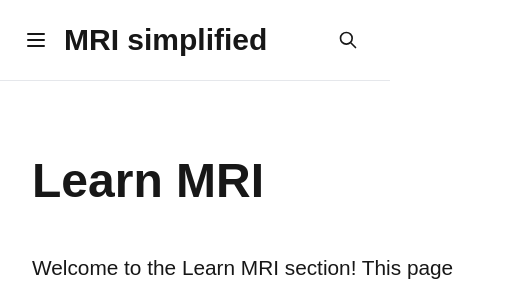
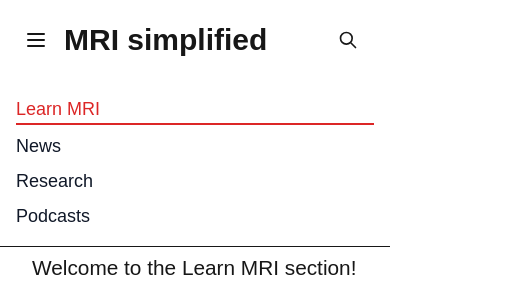
Before and after one commit to cxanthis/mri_simplified_webpage_poc, a Next.js app: page /learn-mri in a window 390 px wide. Both pictures are taken after a click on the button 36 px from the left and 40 px from the top of the page. Shown: the top 295 px of the page, 511 px wide, since content can reach past the window. Built offline with nearby package versions, Linux system fonts and the light colour scheme; no server answers.

Commit message:
Improve mobile responsiveness

```diff
--- a/app/learn-mri/page.tsx
+++ b/app/learn-mri/page.tsx
@@ -24,7 +24,7 @@ export default function LearnMRITextPage() {
               Begin by selecting one of the three parts below. Each part is organized into chapters, sections, subsections,
               and topics, allowing you to dive deeply into the fascinating world of MRI.
             </p>
-            <div className="flex justify-between mt-10 pl-15 pr-15 w-full">
+            <div className="flex flex-col sm:flex-row justify-between mt-10 px-6 w-full gap-4">
               <Link
                 href="/learn-mri/topic/mri-fundamentals"
                 className="text-blue-600 hover:underline text-2xl"
--- a/app/news/page.tsx
+++ b/app/news/page.tsx
@@ -95,7 +95,7 @@ export default async function NewsPage({ searchParams }: NewsPageProps) {
           });
           return (
             <div key={index} className={styles.tile}>
-              <div className="flex justify-between items-center">
+              <div className="flex flex-col sm:flex-row justify-between items-center gap-4">
                 {/* Left side: Text content */}
                 <div className="flex flex-col gap-2">
                   <div className="flex items-center gap-2 mb-1">
--- a/app/page.tsx
+++ b/app/page.tsx
@@ -21,7 +21,7 @@ export default function Home() {
         </div>
 
         {/* Content sections */}
-        <div className="grid grid-cols-4 lg:grid-cols-1 gap-8">
+        <div className="mt-8">
           <NewsSection />
         </div>
 
--- a/app/podcasts/page.tsx
+++ b/app/podcasts/page.tsx
@@ -82,7 +82,7 @@ export default async function PodcastsPage({ searchParams }: PodcastsPageProps)
               })
             : '';
           return (
-            <div key={index} className={`${styles.tile} flex items-center justify-between`}>
+            <div key={index} className={`${styles.tile} flex flex-col sm:flex-row items-center justify-between gap-4`}>
               <div className="flex flex-col gap-2">
                 <Link href={`/podcasts/${item.slug.current}`} className="group">
                   <h3 className="text-2xl font-bold mb-0 group-hover:text-blue-600 transition-colors">
--- a/components/EbookBanner.tsx
+++ b/components/EbookBanner.tsx
@@ -3,7 +3,7 @@ import Image from 'next/image';
 
 export default function Banner() {
     return (
-        <div className="w-full bg-black text-white p-8 mt-16 flex items-center justify-between">
+        <div className="w-full bg-black text-white p-8 mt-16 flex flex-col md:flex-row items-center justify-between gap-4">
           {/* Left side text content */}
           <div className="max-w-2xl">
             <h2 className="text-2xl font-bold">Are you about to take the ARRT exam?</h2>
--- a/components/Footer.tsx
+++ b/components/Footer.tsx
@@ -3,9 +3,9 @@ import Link from "next/link";
 export default function Footer() {
   return (
     <footer className="w-full bg-gray-900 text-white py-6 mt-10">
-      <div className="container mx-auto flex justify-between items-center px-4">
+      <div className="container mx-auto flex flex-col md:flex-row justify-between items-center px-4 gap-4">
         <p>&copy; {new Date().getFullYear()} MRI simplified. All rights reserved.</p>
-        <nav>
+        <nav className="mt-2 md:mt-0">
           <ul className="flex space-x-4">
           <li>
               <Link href="/" className="hover:underline">
--- a/components/Navbar.tsx
+++ b/components/Navbar.tsx
@@ -2,6 +2,7 @@
 
 import Link from 'next/link';
 import { usePathname } from 'next/navigation';
+import { useState } from 'react';
 import {
   SignInButton,
   SignUpButton,
@@ -12,6 +13,7 @@ import {
 
 export default function Navbar() {
   const pathname = usePathname();
+  const [menuOpen, setMenuOpen] = useState(false);
 
   const isActive = (path: string) => pathname === path || pathname.startsWith(`${path}/`);
 
@@ -23,7 +25,10 @@ export default function Navbar() {
       <div className="container mx-auto px-4 md:px-6">
         <div className="flex justify-between items-center h-20">
           <div className="flex items-center">
-            <button className="md:hidden p-2 mr-2">
+            <button
+              className="md:hidden p-2 mr-2"
+              onClick={() => setMenuOpen(!menuOpen)}
+            >
               <svg className="h-6 w-6" fill="none" viewBox="0 0 24 24" stroke="currentColor">
                 <path
                   strokeLinecap="round"
@@ -52,6 +57,30 @@ export default function Navbar() {
               Podcasts
             </Link>
           </div>
+
+          {/* Mobile menu */}
+          {menuOpen && (
+            <div className="absolute top-20 left-0 w-full bg-white border-b md:hidden z-10">
+              <div className="flex flex-col p-4 space-y-2">
+                <Link href="/learn-mri" className={linkClass('/learn-mri')}
+                  onClick={() => setMenuOpen(false)}>
+                  Learn MRI
+                </Link>
+                <Link href="/news" className={linkClass('/news')}
+                  onClick={() => setMenuOpen(false)}>
+                  News
+                </Link>
+                <Link href="/research-topic" className={linkClass('/research-topic')}
+                  onClick={() => setMenuOpen(false)}>
+                  Research
+                </Link>
+                <Link href="/podcasts" className={linkClass('/podcasts')}
+                  onClick={() => setMenuOpen(false)}>
+                  Podcasts
+                </Link>
+              </div>
+            </div>
+          )}
 
           <div className="flex items-center gap-4">
             <button className="p-2 mr-2">
--- a/components/NewsSection.tsx
+++ b/components/NewsSection.tsx
@@ -49,7 +49,7 @@ export default async function NewsSection() {
         </Link>
       </div>
 
-      <div className="grid grid-cols-4 gap-6">
+      <div className="grid grid-cols-1 sm:grid-cols-2 lg:grid-cols-4 gap-6">
         {newsData.map((item, index) => (
           <Link href={item.slug ? `/news/${item.slug.current}` : "#"} key={index} className="group">
             <div className="relative h-[360px] overflow-hidden rounded-lg">
```
